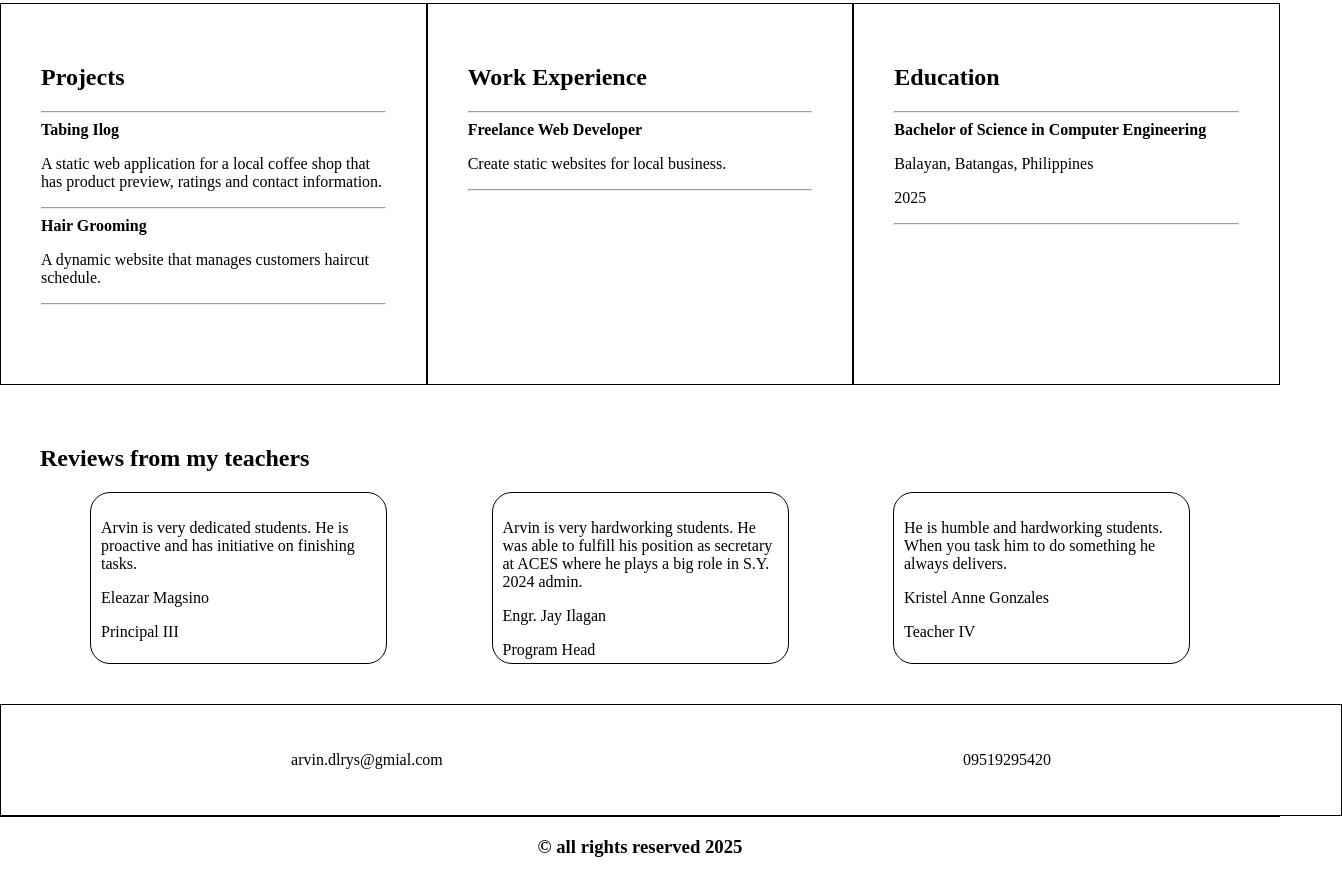
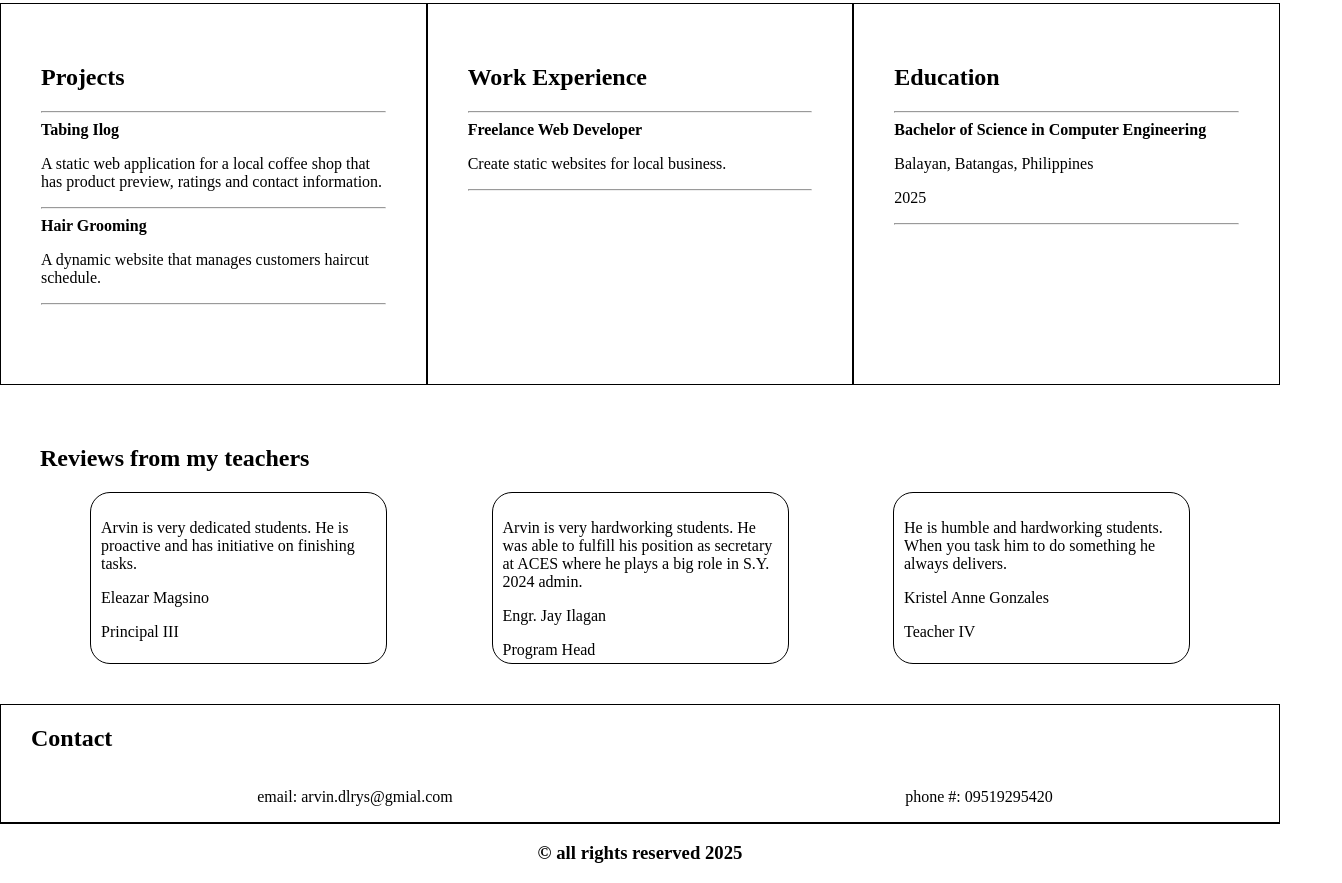
Before and after one commit to arvndlr/Basic-HTML-Website, a plain HTML site: page index.html in a window 1280 px wide. Shown: the part 357-1240 px from the top of the page, 1342 px wide, since content can reach past the window. Drawn offline with Linux system fonts and the light colour scheme.

Commit message:
update read me

```diff
--- a/index.html
+++ b/index.html
@@ -102,13 +102,15 @@
         padding: 40px;
       }
       /*Styling Contact*/
+      .contact {
+        padding-left: 30px;
+        border: 1px solid black;
+      }
       #contact {
         display: flex;
         flex-direction: row;
         justify-content: space-around;
         width: 100%;
-        padding: 30px;
-        border: 1px solid black;
       }
       /*Styling Footer*/
       footer {
@@ -199,9 +201,12 @@
         </div>
       </div>
     </section>
-    <section id="contact">
-      <p>arvin.dlrys@gmial.com</p>
-      <p>09519295420</p>
+    <section class="contact">
+      <h2>Contact</h2>
+      <div id="contact">
+        <p>email: arvin.dlrys@gmial.com</p>
+        <p>phone #: 09519295420</p>
+      </div>
     </section>
     <footer>
       <h3>© all rights reserved 2025</h3>
```
Also changed, not shown: 1 other file.
